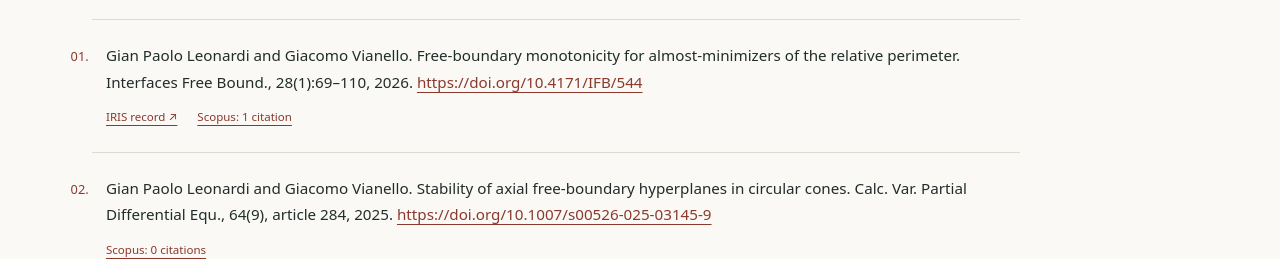
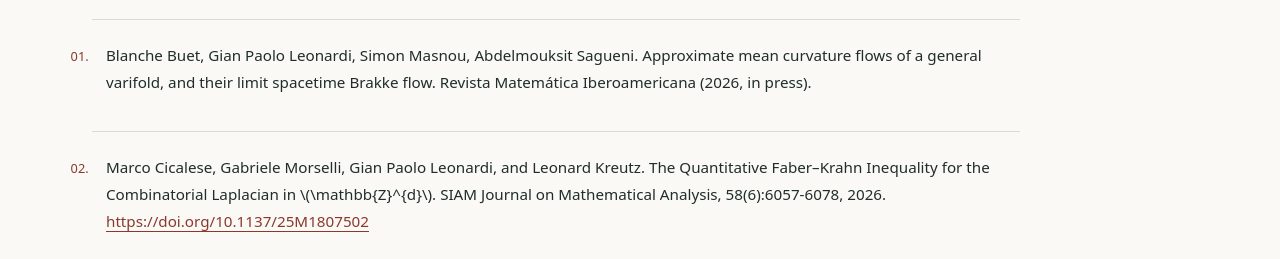
Before and after one commit to gpleonardi/gpleonardi.github.io, a plain HTML site: page publications.html in a window 1280 px wide. Shown: the part 698-957 px from the top of the page. Drawn offline with Linux system fonts and the light colour scheme.

Commit message:
webpage update 18/11/2026

```diff
--- a/publications.html
+++ b/publications.html
@@ -24,6 +24,12 @@
 <!--  <a href="data/publications.json" download>Download the publication archive</a> · <a href="data/scopus_author_7005264399_2026-10-23.json" download>Scopus source archive</a>.-->
 </aside>
 <section id="bibliography" aria-labelledby="bibliography-title"><h2 id="bibliography-title">Bibliography</h2><ol class="publications">
+
+<li id="publication-57"><p>Blanche Buet, Gian Paolo Leonardi, Simon Masnou, Abdelmouksit Sagueni. Approximate mean curvature flows of a general varifold, and their limit spacetime Brakke flow. Revista Matemática Iberoamericana (2026, in press).</p></li>
+
+<li id="publication-58"><p>Marco Cicalese, Gabriele Morselli, Gian Paolo Leonardi, and Leonard Kreutz. The Quantitative Faber–Krahn Inequality for the Combinatorial Laplacian in \(\mathbb{Z}^{d}\). SIAM Journal on Mathematical Analysis, 58(6):6057-6078, 2026. <a href="https://doi.org/10.1137/25M1807502" class="uri">https://doi.org/10.1137/25M1807502</a></p></li>
+
+
 <li id="publication-1"><p>Gian Paolo Leonardi and Giacomo Vianello. Free-boundary monotonicity for almost-minimizers of the relative perimeter. Interfaces Free Bound., 28(1):69–110, 2026. <a href="https://doi.org/10.4171/IFB/544" class="uri">https://doi.org/10.4171/IFB/544</a></p>
 <div class="publication-meta"><a href="https://iris.unitn.it/handle/11572/476597">IRIS record ↗</a> <a href="https://www.scopus.com/pages/publications/105051753095?origin=resultslist" title="Scopus: 1 citation · Scopus PDF snapshot 23 October 2026">Scopus: 1 citation</a></div></li>
 <li id="publication-56"><p>Gian Paolo Leonardi and Giacomo Vianello. Stability of axial free-boundary hyperplanes in circular cones. Calc. Var. Partial Differential Equ., 64(9), article 284, 2025. <a href="https://doi.org/10.1007/s00526-025-03145-9" class="uri">https://doi.org/10.1007/s00526-025-03145-9</a></p>
```
